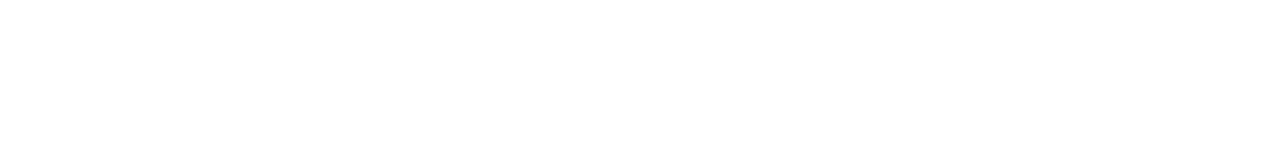
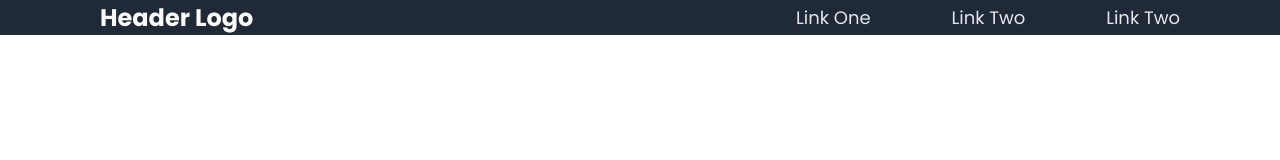
Before and after one commit to emirCo95/landing_page, a plain HTML site: page index.html in a window 1280 px wide. Drawn offline with Linux system fonts and the light colour scheme.

Commit message:
Create structure & style navigation bar

```diff
--- a/index.html
+++ b/index.html
@@ -1,12 +1,26 @@
 <!DOCTYPE html>
 <html lang="en">
-<head>
-    <meta charset="UTF-8">
-    <meta name="viewport" content="width=device-width, initial-scale=1.0">
-    <link rel="stylesheet" href="styles.css">
-    <title>Document</title>
-</head>
-<body>
-
-</body>
+  <head>
+    <meta charset="UTF-8" />
+    <meta name="viewport" content="width=device-width, initial-scale=1.0" />
+    <link rel="stylesheet" href="styles.css" />
+    <title>Landing Page</title>
+  </head>
+  <body>
+    <div class="container">
+      <div class="header">
+        <h2 class="logo">Header Logo</h2>
+        <ul>
+          <li><a href="#">Link One</a></li>
+          <li><a href="#">Link Two</a></li>
+          <li><a href="#">Link Two</a></li>
+        </ul>
+      </div>
+      <div class="section_1_main"></div>
+      <div class="section_2_images"></div>
+      <div class="section_3_quote"></div>
+      <div class="section_4_cta"></div>
+      <div class="footer"></div>
+    </div>
+  </body>
 </html>
--- a/styles.css
+++ b/styles.css
@@ -1,4 +1,49 @@
-*{
-    padding: 0;
-    margin: 0;
+@import url("https://fonts.googleapis.com/css2?family=Poppins:ital,wght@0,100;0,200;0,300;0,400;0,500;0,600;0,700;0,800;0,900;1,100;1,200;1,300;1,400;1,500;1,600;1,700;1,800;1,900&display=swap");
+
+* {
+  padding: 0;
+  margin: 0;
+  font-family: Poppins;
 }
+
+.container {
+  height: 100vh;
+  width: 100vw;
+  display: flex;
+  flex-direction: column;
+  align-items: center;
+  justify-content: space-between;
+}
+
+.header {
+  display: flex;
+  width: 100%;
+  justify-content: space-between;
+  align-items: center;
+  background-color: #1f2937;
+  color: whitesmoke;
+}
+
+.logo {
+  font-size: 24px;
+  color: #f9faf8;
+  margin-left: 100px;
+}
+
+ul {
+  width: 30%;
+  display: flex;
+  justify-content: space-between;
+  align-items: center;
+  list-style-type: none;
+}
+
+ul:last-child {
+  margin-right: 100px;
+}
+
+a {
+  text-decoration: none;
+  font-size: 18px;
+  color: #e5e7eb;
+}
```
